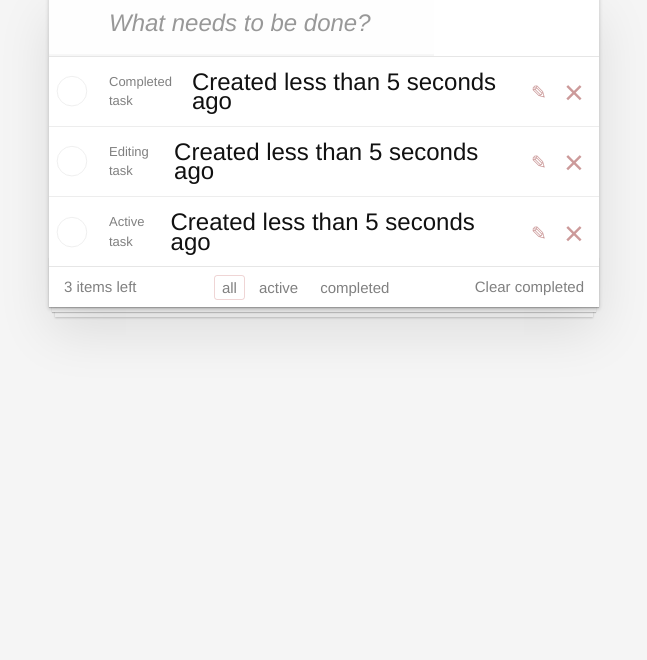
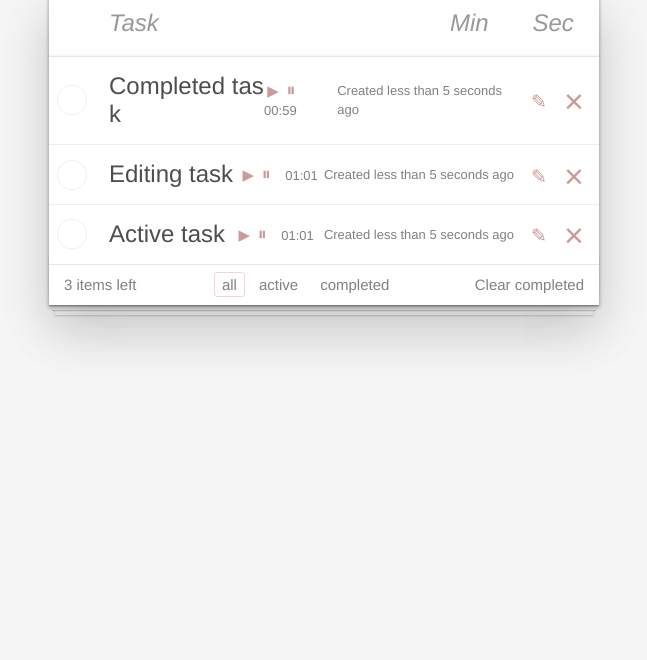
Before and after one commit to Akhvatov414/todo_app_react, a React app in the folder todo/: page / in a window 1280 px wide. Shown: the part 140-800 px from the top of the page, without its empty margins (316-963 px from the left). Built offline with nearby package versions, Linux system fonts and the light colour scheme.

Commit message:
minor fixes
Добавлен таймер

```diff
--- a/todo/public/index.css
+++ b/todo/public/index.css
@@ -49,8 +49,7 @@ body {
   background: #fff;
   margin: 130px 0 40px 0;
   position: relative;
-	box-shadow: 0 2px 4px 0 rgba(0, 0, 0, 0.2),
-	            0 25px 50px 0 rgba(0, 0, 0, 0.1);
+  box-shadow: 0 2px 4px 0 rgba(0, 0, 0, 0.2), 0 25px 50px 0 rgba(0, 0, 0, 0.1);
 }
 
 .todoapp input::-webkit-input-placeholder {
@@ -69,6 +68,16 @@ body {
   font-style: italic;
   font-weight: 300;
   color: rgba(0, 0, 0, 0.4);
+}
+
+input[type='number']::-webkit-outer-spin-button,
+input[type='number']::-webkit-inner-spin-button {
+  -webkit-appearance: none;
+  margin: 0;
+}
+
+input[type='number'] {
+  -moz-appearance: textfield;
 }
 
 .todoapp h1 {
@@ -108,11 +117,12 @@ body {
   -moz-osx-font-smoothing: grayscale;
 }
 
-.new-todo, .new-todo-form .new-todo-form__timer {
+.new-todo,
+.new-todo-form .new-todo-form__timer {
   padding: 16px 16px 16px 60px;
   border: none;
   background: rgba(0, 0, 0, 0.003);
-	box-shadow: inset 0 -2px 1px rgba(0,0,0,0.03);
+  box-shadow: inset 0 -2px 1px rgba(0, 0, 0, 0.03);
 }
 
 .new-todo {
@@ -299,6 +309,7 @@ body {
   font-size: 18px;
   width: 18px;
   height: 18px;
+
 }
 
 .todo-list li .icon-play {
@@ -307,6 +318,10 @@ body {
 
 .icon-pause:after {
   content: '⏸';
+}
+
+.todo-list li .icon-pause{
+	margin-right: 10px;
 }
 
 .icon-play:after {
@@ -342,11 +357,8 @@ body {
   left: 0;
   height: 50px;
   overflow: hidden;
-	box-shadow: 0 1px 1px rgba(0, 0, 0, 0.2),
-	            0 8px 0 -3px #f6f6f6,
-	            0 9px 1px -3px rgba(0, 0, 0, 0.2),
-	            0 16px 0 -6px #f6f6f6,
-	            0 17px 2px -6px rgba(0, 0, 0, 0.2);
+  box-shadow: 0 1px 1px rgba(0, 0, 0, 0.2), 0 8px 0 -3px #f6f6f6, 0 9px 1px -3px rgba(0, 0, 0, 0.2),
+    0 16px 0 -6px #f6f6f6, 0 17px 2px -6px rgba(0, 0, 0, 0.2);
 }
 
 .todo-count {
@@ -430,7 +442,7 @@ html .clear-completed:active {
 	Hack to remove background from Mobile Safari.
 	Can't use it globally since it destroys checkboxes in Firefox
 */
-@media screen and (-webkit-min-device-pixel-ratio:0) {
+@media screen and (-webkit-min-device-pixel-ratio: 0) {
   .toggle-all,
   .todo-list li .toggle {
     background: none;
--- a/todo/src/components/app.js
+++ b/todo/src/components/app.js
@@ -7,16 +7,21 @@ import Footer from './footer';
 
 export default class App extends Component {
   state = {
-    tasks: [this.createTask('Completed task'), this.createTask('Editing task'), this.createTask('Active task')],
+    tasks: [
+      this.createTask('Completed task', 59),
+      this.createTask('Editing task', 60),
+      this.createTask('Active task', 61),
+    ],
     filter: 'all',
   };
 
-  createTask(description) {
+  createTask(description, time) {
     return {
       id: uuidv4(),
       description,
       created: Date.now(),
       done: false,
+      time: time,
     };
   }
 
@@ -45,9 +50,10 @@ export default class App extends Component {
     return false;
   }
 
-  addTask = (task) => {
+  addTask = (task, minutes, seconds) => {
     if (this.isEmpty(task)) return;
-    const newTask = this.createTask(task);
+    const timeInSeconds = Number(minutes) * 60 + Number(seconds);
+    const newTask = this.createTask(task, timeInSeconds);
 
     this.setState(({ tasks }) => {
       const newTasks = [...tasks, newTask];
@@ -114,7 +120,7 @@ export default class App extends Component {
     }
 
     return (
-      <div>
+      <section className="todoapp">
         <NewTaskForm onAdd={this.addTask} />
         <TaskList
           todos={filteredItems}
@@ -130,7 +136,7 @@ export default class App extends Component {
           filterAll={this.filterAll}
           filterStatus={this.state.filter}
         />
-      </div>
+      </section>
     );
   }
 }
--- a/todo/src/components/newTaskForm.js
+++ b/todo/src/components/newTaskForm.js
@@ -4,6 +4,8 @@ import PropTypes from 'prop-types';
 export default class newTaskForm extends Component {
   state = {
     description: '',
+    minValue: '',
+    secValue: '',
   };
 
   static defaultProps = {
@@ -16,22 +18,25 @@ export default class newTaskForm extends Component {
     onAdd: PropTypes.func,
   };
 
-  onChangeHandler = (e) => {
+  onChangeHandler = (property, e) => {
     this.setState({
-      description: e.target.value,
+      [property]: e.target.value,
     });
   };
 
   resetForm = () => {
     this.setState({
       description: '',
+      minValue: '',
+      secValue: '',
     });
   };
 
   onSubmit = (e) => {
+    const { description, minValue, secValue } = this.state;
     e.preventDefault();
     if (this.state.description === '') console.log('Пустой элемент');
-    this.props.onAdd(this.state.description);
+    this.props.onAdd(description, minValue, secValue);
 
     this.resetForm();
   };
@@ -40,14 +45,45 @@ export default class newTaskForm extends Component {
     return (
       <header className="header">
         <h1>todos</h1>
-        <form onSubmit={this.onSubmit}>
+        <form onSubmit={this.onSubmit} className="new-todo-form">
           <input
             className="new-todo"
-            placeholder="What needs to be done?"
-            onChange={this.onChangeHandler}
+            placeholder="Task"
+            onChange={(e) => {
+              this.onChangeHandler('description', e);
+            }}
             value={this.state.description}
             autoFocus
           />
+          <input
+            className="new-todo-form__timer"
+            placeholder="Min"
+            required
+            type="number"
+            min={0}
+            max={1000}
+            step={1}
+            onChange={(e) => {
+              this.onChangeHandler('minValue', e);
+            }}
+            value={this.state.minValue}
+          />
+          <input
+            className="new-todo-form__timer"
+            placeholder="Sec"
+            required
+            type="number"
+            min={0}
+            max={59}
+            step={1}
+            onChange={(e) => {
+              this.onChangeHandler('secValue', e);
+            }}
+            value={this.state.secValue}
+          />
+          <button type="submit" style={{ display: 'none' }}>
+            Send
+          </button>
         </form>
       </header>
     );
--- a/todo/src/components/task.js
+++ b/todo/src/components/task.js
@@ -7,6 +7,7 @@ export default class Task extends Component {
     idTask: this.props.id,
     completed: this.props.done,
     edited: false,
+    timeInSeconds: this.props.time,
   };
 
   spaceChecker = (e) => {
@@ -43,6 +44,27 @@ export default class Task extends Component {
     });
   };
 
+  getMinutes = (time) => {
+    if (Math.floor(time / 60) < 10) return `0${Math.floor(time / 60)}`;
+    return Math.floor(time / 60);
+  };
+
+  getSeconds = (time) => {
+    if (Math.floor(time % 60) < 10) return `0${Math.floor(time / 60)}`;
+    return Math.floor(time % 60);
+  };
+
+  startTimer = () => {
+    let countdown;
+    if (this.state.timeInSeconds > 1) {
+      countdown = setInterval(() => {
+        this.setState((state) => ({
+          timeInSeconds: state.timeInSeconds - 1,
+        }));
+      }, 1000);
+    }
+  };
+
   renderEdit = () => {
     return (
       <form onSubmit={this.editTask}>
@@ -52,12 +74,18 @@ export default class Task extends Component {
   };
 
   renderField = (description, created, onToggleCompleted, onDeleted) => {
+    const { timeInSeconds } = this.state;
     return (
       <div className="view">
         <input className="toggle" type="checkbox" onClick={onToggleCompleted} />
         <label>
-          <span className="description">{description}</span>
-          <span className="created">
+          <span className="title">{description}</span>
+          <span className="description">
+            <button className="icon icon-play" onClick={this.startTimer}></button>
+            <button className="icon icon-pause"></button>
+            <span>{`${this.getMinutes(timeInSeconds)}:${this.getSeconds(timeInSeconds)}`}</span>
+          </span>
+          <span className="description">
             {'Created '}
             {formatDistanceToNow(created, { includeSeconds: true, addSuffix: true })}
           </span>
```
Also changed, not shown: todo/public/template.html (added, +87 -0 lines). Lines whose indentation alone changed are shown as unchanged.
